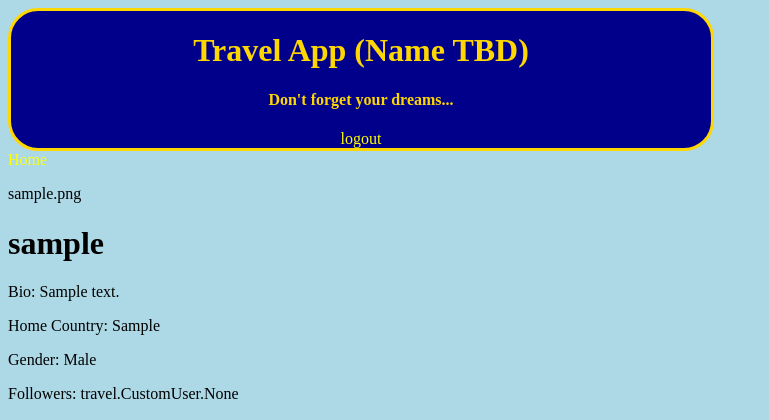
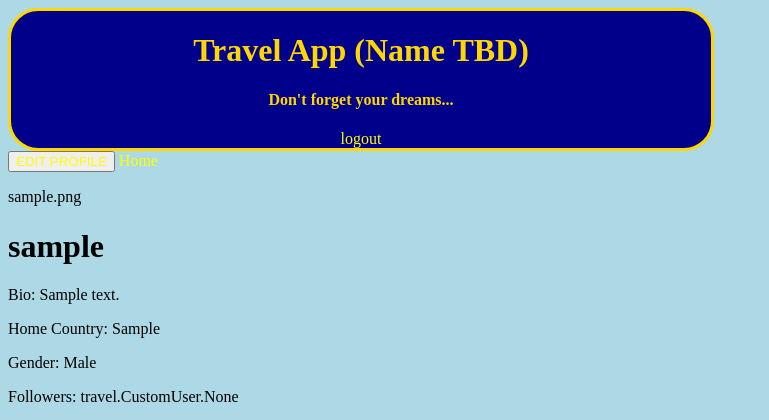
Before and after one commit to Team-TravelApp/Travel-app, a Django app: page /profile/1 in a window 1280 px wide. Shown: the top 420 px of the page, without its empty margins (0-769 px from the left). Run offline with Django 3.2, Linux system fonts and the light colour scheme; a user stored in the database is signed in; tables that the repository leaves empty hold one stand-in row (values such as "Sample post").

Commit message:
editing profiles

```diff
--- a/config/urls.py
+++ b/config/urls.py
@@ -42,6 +42,7 @@
     path('profile/create',views.profile_create, name='profile_create'),
     path('profile/<int:pk>', views.profile_detail, name='profile_detail'),
     path('profile/<int:pk>/followers', views.ListFollowers, name='followers-list'),
+    path('profile/<int:pk>/edit', views.profile_edit, name='profileedit'),
 
 
 
--- a/templates/travel/profile_detail.html
+++ b/templates/travel/profile_detail.html
@@ -4,6 +4,7 @@
 {% block content %}
 
 <body>
+    <button><a href="{% url 'profileedit' pk=profile.pk %}">EDIT PROFILE</a></button>
     <a href="{% url 'index' %}">Home</a>
 
     <p> {{ profile.profile_pic }}</p>
--- a/travel/views.py
+++ b/travel/views.py
@@ -47,6 +47,20 @@
         }
     return render(request, 'travel/followers_list.html', context)
 
+
+@login_required
+def profile_edit(request, pk):
+    user = CustomUser.objects.get(pk=pk)
+    profile = get_object_or_404(Profile, user=user)
+    if profile.user != request.user:
+            return redirect('index')
+    else:
+        form = ProfileForm(request.POST, instance=profile)
+        if form.is_valid():
+            profile = form.save(commit=True)
+            profile.save()
+            return redirect('index')
+    return render(request, "travel/edit_attraction.html", {"form":form, "profile":profile})
 
 
 
```
Also changed, not shown: templates/travel/profile_edit.html (added, +13 -0 lines).
